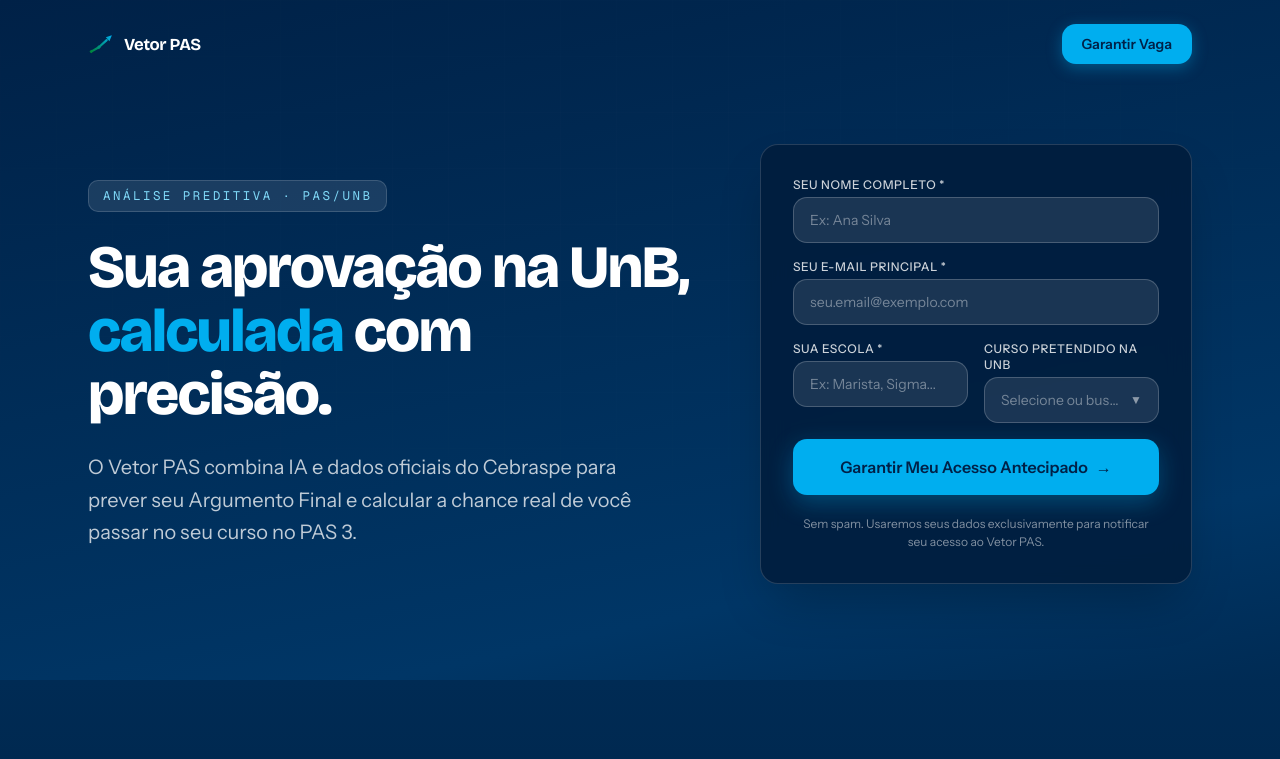
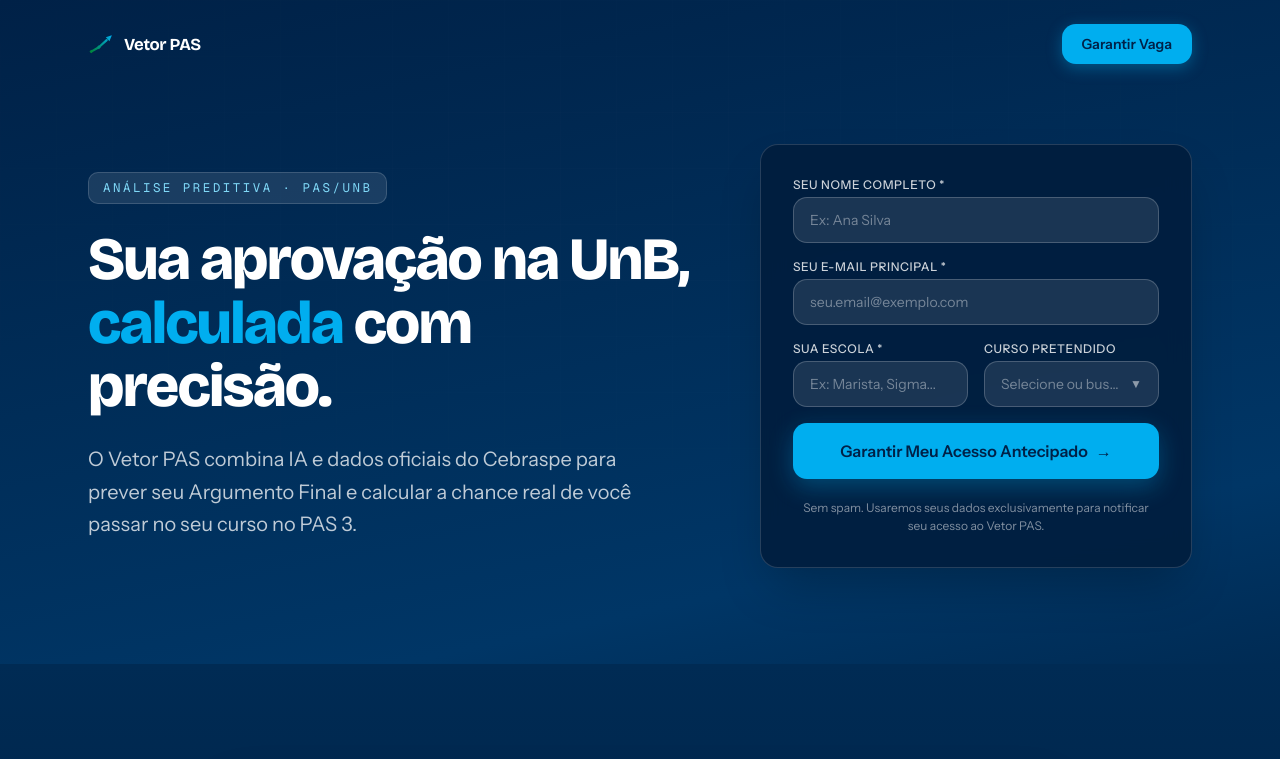
Before and after one commit to luizhtmoreira/Analise-Preditiva-PAS, a Next.js app in the folder landing-page/: page / in a window 1280 px wide. Shown: the top 759 px of the page. Built offline with nearby package versions, Linux system fonts and the light colour scheme.

Commit message:
style: rename label to Curso Pretendido and align grid fields horizontally

```diff
--- a/landing-page/components/public/landing/WaitlistForm.tsx
+++ b/landing-page/components/public/landing/WaitlistForm.tsx
@@ -99,7 +99,7 @@
         />
       </div>
 
-      <div className="grid grid-cols-1 sm:grid-cols-2 gap-4">
+      <div className="grid grid-cols-1 sm:grid-cols-2 gap-4 items-end">
         <div className="space-y-1">
           <label className="block text-xs font-medium text-white/80 uppercase tracking-wider">
             Sua Escola *
@@ -116,7 +116,7 @@
 
         <div className="space-y-1">
           <label className="block text-xs font-medium text-white/80 uppercase tracking-wider">
-            Curso Pretendido na UnB
+            Curso Pretendido
           </label>
           <CourseSelect value={curso} onChange={setCurso} />
         </div>
```
